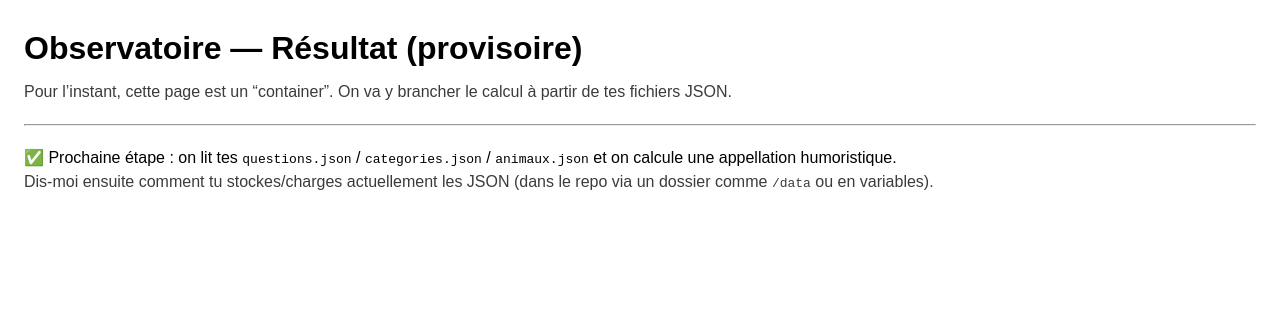
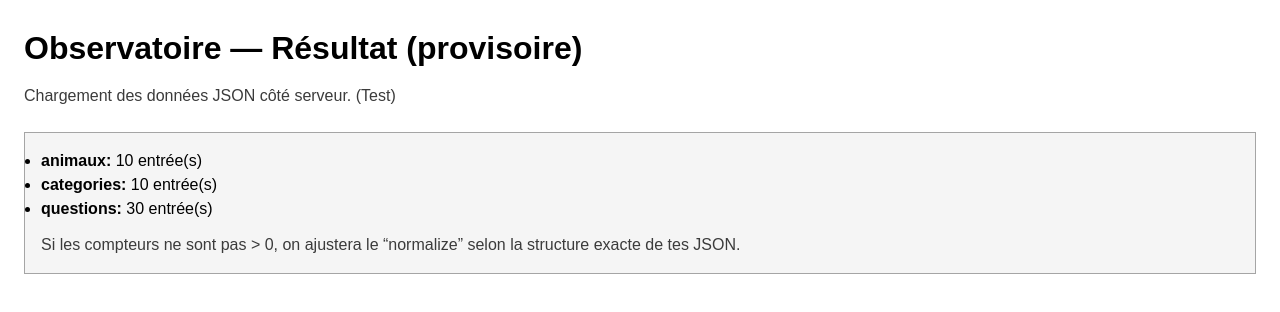
Before and after one commit to C4ctusJD/observatoire_de_la_stupidite, a Next.js app: page /resultat in a window 1280 px wide. Shown: the top 312 px of the page. Built offline with nearby package versions, Linux system fonts and the light colour scheme.

Commit message:
Update page.js

```diff
--- a/app/resultat/page.js
+++ b/app/resultat/page.js
@@ -1,24 +1,60 @@
-// app/resultat/page.js
-export default function ResultatPage() {
+import path from "path";
+import fs from "fs/promises";
+
+function normalizeArray(maybeArrayOrObj, key) {
+  if (Array.isArray(maybeArrayOrObj)) return maybeArrayOrObj;
+  if (maybeArrayOrObj && typeof maybeArrayOrObj === "object") {
+    const v = maybeArrayOrObj[key];
+    if (Array.isArray(v)) return v;
+  }
+  return [];
+}
+
+export default async function ResultatPage() {
+  const dataDir = path.join(process.cwd(), "data");
+
+  const [animauxRaw, categoriesRaw, questionsRaw] = await Promise.all([
+    fs.readFile(path.join(dataDir, "animaux.json"), "utf8"),
+    fs.readFile(path.join(dataDir, "categories.json"), "utf8"),
+    fs.readFile(path.join(dataDir, "questions.json"), "utf8"),
+  ]);
+
+  const animauxParsed = JSON.parse(animauxRaw);
+  const categoriesParsed = JSON.parse(categoriesRaw);
+  const questionsParsed = JSON.parse(questionsRaw);
+
+  // Cas 1 : fichier = { animaux: [...] }
+  // Cas 2 : fichier = [...]
+  const animaux = normalizeArray(animauxParsed, "animaux");
+  const categories = normalizeArray(categoriesParsed, "categories");
+  const questions = normalizeArray(questionsParsed, "questions");
+
   return (
     <main style={{ padding: 24, fontFamily: "Montserrat, sans-serif" }}>
-      <h1 style={{ marginBottom: 8 }}>Observatoire — Résultat (provisoire)</h1>
-      <p style={{ color: "#3B3B3B" }}>
-        Pour l’instant, cette page est un “container”. On va y brancher le calcul à partir
-        de tes fichiers JSON.
+      <h1 style={{ marginBottom: 12 }}>Observatoire — Résultat (provisoire)</h1>
+
+      <p style={{ color: "#3B3B3B", marginBottom: 24 }}>
+        Chargement des données JSON côté serveur. (Test)
       </p>
 
-      <hr style={{ margin: "20px 0" }} />
+      <div style={{ background: "#F5F5F5", border: "1px solid #A5A5A5", padding: 16 }}>
+        <ul>
+          <li>
+            <b>animaux:</b> {animaux.length} entrée(s)
+          </li>
+          <li>
+            <b>categories:</b> {categories.length} entrée(s)
+          </li>
+          <li>
+            <b>questions:</b> {questions.length} entrée(s)
+          </li>
+        </ul>
 
-      <p>
-        ✅ Prochaine étape : on lit tes <code>questions.json</code> / <code>categories.json</code> /{" "}
-        <code>animaux.json</code> et on calcule une appellation humoristique.
-      </p>
-
-      <p style={{ color: "#3B3B3B" }}>
-        Dis-moi ensuite comment tu stockes/charges actuellement les JSON (dans le repo via un dossier
-        comme <code>/data</code> ou en variables).
-      </p>
+        <p style={{ marginTop: 12, color: "#3B3B3B" }}>
+          Si les compteurs ne sont pas > 0, on ajustera le “normalize” selon la structure
+          exacte de tes JSON.
+        </p>
+      </div>
     </main>
   );
 }
```
